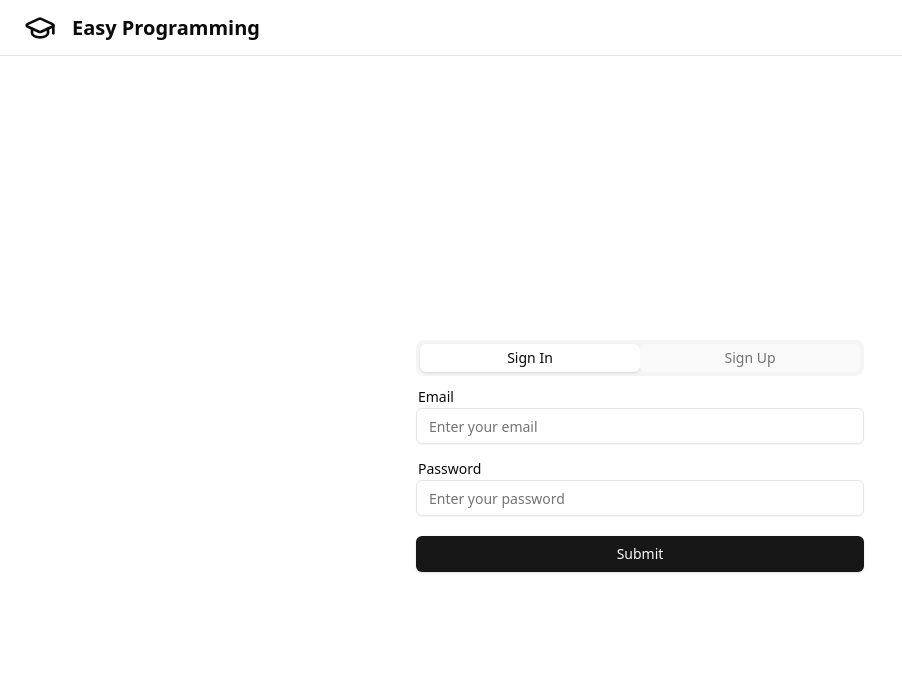
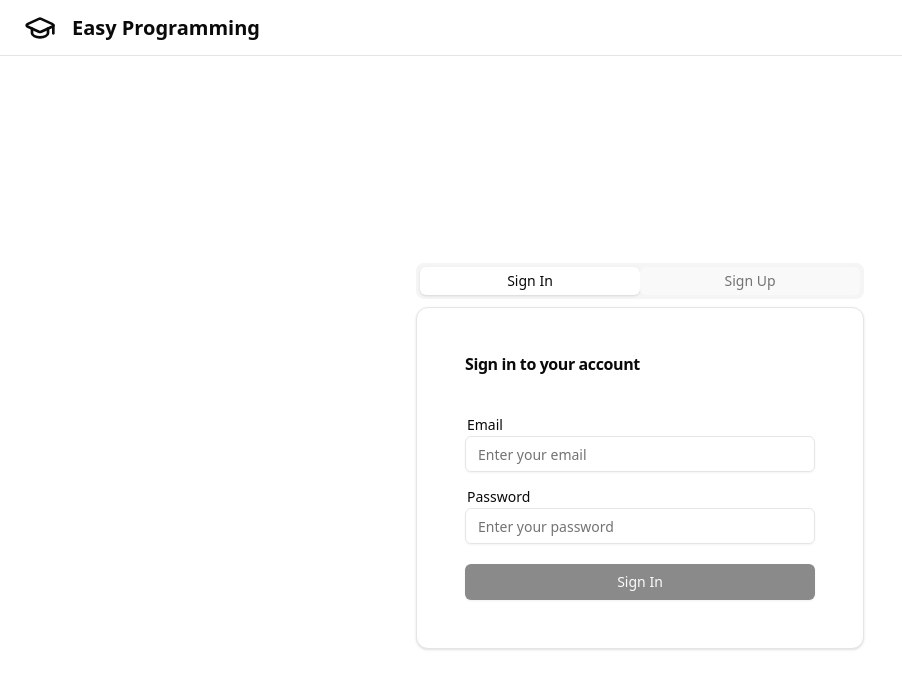
Before and after one commit to A-Makeyev/rilon, a React (Vite) app in the folder client/: page /auth in a window 1280 px wide. Shown: the top 688 px of the page, without its empty margins (0-902 px from the left). Built offline with nearby package versions, Linux system fonts and the light colour scheme.

Commit message:
added auth cards and validations

```diff
--- a/client/src/components/common-form/form-controls.jsx
+++ b/client/src/components/common-form/form-controls.jsx
@@ -8,6 +8,7 @@ const FormControls = ({ formControls = [], formData, setFormData }) => {
 
     function renderComponentByType(item) {
         let element = null
+        const currentValue = formData[item.name] || ''
 
         switch(item.componentType) {
             case 'input':
@@ -17,11 +18,22 @@ const FormControls = ({ formControls = [], formData, setFormData }) => {
                         name={item.name}
                         type={item.type}
                         placeholder={item.placeholder}
+                        value={currentValue}
+                        onChange={(e) => setFormData({
+                            ...formData,
+                            [item.name] : e.target.value
+                        })}
                     />
                 break
             case 'select':
                 element =
-                    <Select>
+                    <Select
+                        value={currentValue}
+                        onValueChange={(val) => setFormData({
+                        ...formData,
+                        [item.name] : val
+                    })}
+                    >
                         <SelectTrigger className="w-full">
                             <SelectValue placeholder={item.label} />
                         </SelectTrigger>
@@ -44,6 +56,11 @@ const FormControls = ({ formControls = [], formData, setFormData }) => {
                         id={item.name}
                         name={item.name}
                         placeholder={item.placeholder}
+                        value={currentValue}
+                        onChange={(e) => setFormData({
+                            ...formData,
+                            [item.name] : e.target.value
+                        })}
                     />
                 break
             default:
@@ -53,6 +70,11 @@ const FormControls = ({ formControls = [], formData, setFormData }) => {
                         name={item.name}
                         type={item.type}
                         placeholder={item.placeholder}
+                        value={currentValue}
+                        onChange={(e) => setFormData({
+                            ...formData,
+                            [item.name] : e.target.value
+                        })}
                     />
                 break
         }
--- a/client/src/components/common-form/index.jsx
+++ b/client/src/components/common-form/index.jsx
@@ -2,11 +2,15 @@ import { Button } from "../ui/button"
 import FormControls from "./form-controls"
 
 
-const CommonForm = ({ handleSubmit, buttonText, formControls = [], formData, setFormData }) => {
+const CommonForm = ({ handleSubmit, buttonText, formControls = [], formData, setFormData, isButtonDisabled = false }) => {
     return (
       <form onSubmit={handleSubmit}>
-          <FormControls formControls={formControls} formData={formData} setFormData={setFormData} />
-          <Button type="submit" className="mt-5 w-full">
+          <FormControls
+            formControls={formControls}
+            formData={formData}
+            setFormData={setFormData}
+          />
+          <Button type="submit" className="mt-5 w-full" disabled={isButtonDisabled}>
               { buttonText || 'Submit' }
           </Button>
       </form>
--- a/client/src/config/index.js
+++ b/client/src/config/index.js
@@ -38,3 +38,14 @@ export const signInFormControls = [
         type: 'password'
     },
 ]
+
+export const initialSignInFormData = {
+    email: '',
+    password: '',
+}
+
+export const initialSignUpFormData = {
+    email: '',
+    username: '',
+    password: '',
+}
--- a/client/src/context/index.jsx
+++ b/client/src/context/index.jsx
@@ -1,7 +1,22 @@
-import { createContext } from "react"
+import { createContext, useState } from "react"
+import { initialSignInFormData, initialSignUpFormData } from "@/config"
 
 
 export const AuthContext = createContext(null)
 export default function AuthProvider({ children }) {
-    return <AuthContext.Provider value={{}}>{ children }</AuthContext.Provider>
+    const [signInFormData, setSignInFormData] = useState(initialSignInFormData)
+    const [signUpFormData, setSignUpFormData] = useState(initialSignUpFormData)
+
+    return (
+        <AuthContext.Provider
+            value={{
+                signInFormData,
+                setSignInFormData,
+                signUpFormData,
+                setSignUpFormData
+            }}
+        >
+            { children }
+        </AuthContext.Provider>
+    )
 }
--- a/client/src/pages/auth/index.jsx
+++ b/client/src/pages/auth/index.jsx
@@ -1,16 +1,40 @@
-import { useState } from "react"
+import { useContext, useState } from "react"
 import { Link } from "react-router-dom"
 import { GraduationCap } from "lucide-react"
 import { Tabs, TabsContent, TabsList, TabsTrigger } from "@/components/ui/tabs"
 import { signInFormControls, signUpFormControls } from "@/config"
+import { Card, CardContent, CardHeader, CardTitle } from "@/components/ui/card"
+import { AuthContext } from "@/context"
 import CommonForm from "@/components/common-form"
-
 
 const AuthPage = () => {
     const [activeTab, setActiveTab] = useState('signin')
+    const {
+        signInFormData,
+        setSignInFormData,
+        signUpFormData,
+        setSignUpFormData
+    } = useContext(AuthContext)
 
     function handleTabChange(value) {
         setActiveTab(value)
+    }
+
+    function isSignInValid() {
+        return (
+            signInFormData
+            && signInFormData.email !== ''
+            && signInFormData.password !== ''
+        )
+    }
+
+    function isSignUpValid() {
+        return (
+            signUpFormData
+            && signUpFormData.email !== ''
+            && signUpFormData.username !== ''
+            && signUpFormData.password !== ''
+        )
     }
 
     return (
@@ -33,10 +57,36 @@ const AuthPage = () => {
                         <TabsTrigger value="signup">Sign Up</TabsTrigger>
                     </TabsList>
                     <TabsContent value="signin">
-                    <CommonForm formControls={signInFormControls} />
+                        <Card className="p-6 space-y-4">
+                            <CardHeader>
+                                <CardTitle>Sign in to your account</CardTitle>
+                            </CardHeader>
+                            <CardContent className="space-y-2">
+                            <CommonForm
+                                formControls={signInFormControls}
+                                 buttonText={'Sign In'}
+                                 formData={signInFormData}
+                                 setFormData={setSignInFormData}
+                                 isButtonDisabled={!isSignInValid()}
+                            />
+                            </CardContent>
+                        </Card>
                     </TabsContent>
                     <TabsContent value="signup">
-                        <CommonForm formControls={signUpFormControls} />
+                        <Card className="p-6 space-y-4">
+                            <CardHeader>
+                                <CardTitle>Create a new account</CardTitle>
+                            </CardHeader>
+                            <CardContent className="space-y-2">
+                            <CommonForm
+                                formControls={signUpFormControls}
+                                    buttonText={'Sign Up'}
+                                    formData={signUpFormData}
+                                    setFormData={setSignUpFormData}
+                                    isButtonDisabled={!isSignUpValid()}
+                            />
+                            </CardContent>
+                        </Card>
                     </TabsContent>
                 </Tabs>
             </div>
```
Also changed, not shown: 1 other file (tests, documents, lock files or other folders).
